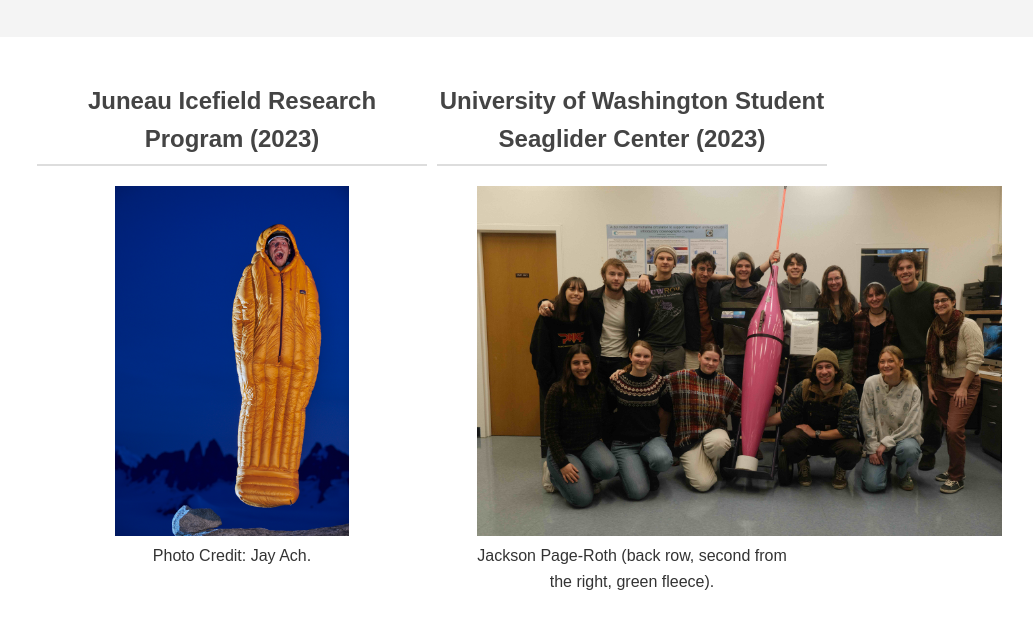
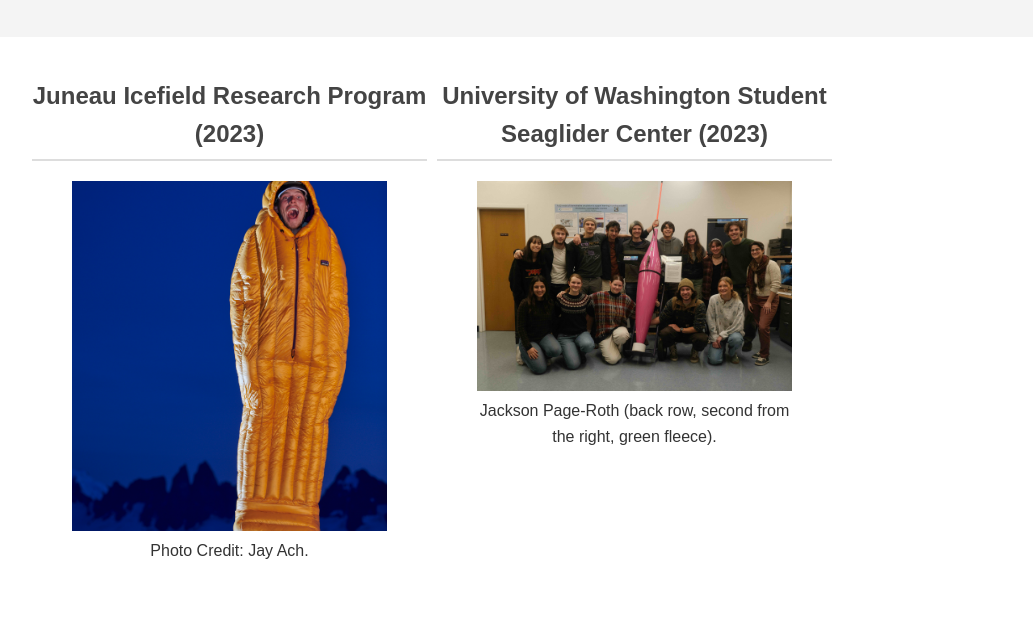
Before and after one commit to JacksonPageroth/jacksonpageroth.github.io, a plain HTML site: page index.html in a window 1280 px wide. Shown: the part 170-800 px from the top of the page, without its empty margins (208-1241 px from the left). Drawn offline with Linux system fonts and the light colour scheme.

Commit message:
update index.html

```diff
--- a/index.html
+++ b/index.html
@@ -64,20 +64,22 @@
     /* Flex container for the two photos */
     .photo-container {
       display: flex;
-      justify-content: space-around;
-      align-items: flex-start;
-      flex-wrap: wrap;
+      justify-content: center;
+      align-items: stretch;
+      flex-wrap: nowrap;
       margin-bottom: 40px;
+      gap: 10px;
     }
     .photo-container section {
       flex: 1;
-      min-width: 300px;
-      margin: 5px;
+      min-width: 0;
       text-align: center;
     }
     .photo-container img {
-      width: auto;
-      height: 350px;
+      width: 100%;
+      height: auto;
+      max-height: 350px;
+      object-fit: cover;
     }
   </style>
 </head>
```
